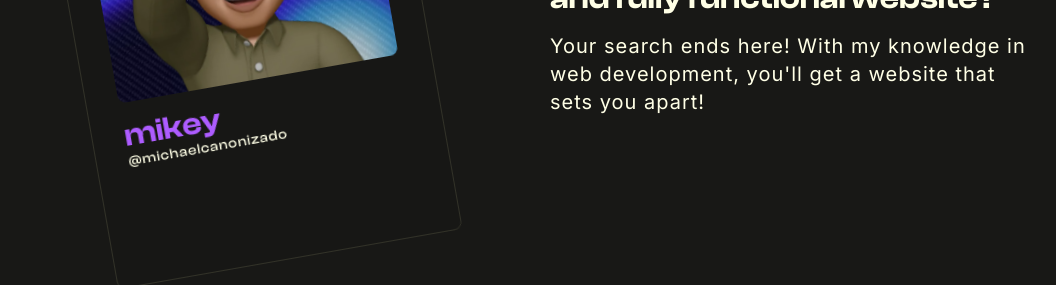
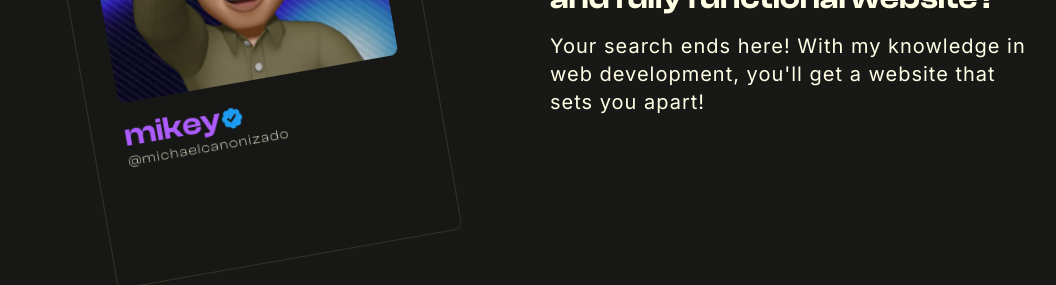
Before and after one commit to michaelcanonizado/michaelcanonizado, a Next.js app: page / in a window 1280 px wide. Shown: the part 1501-1786 px from the top of the page, without its empty margins (89-1145 px from the left). Built offline with nearby package versions, Linux system fonts and the light colour scheme.

Commit message:
refactor: move <Introduction/> card into its own component

```diff
--- a/src/app/_sections/introduction/index.tsx
+++ b/src/app/_sections/introduction/index.tsx
@@ -14,6 +14,7 @@ import {
   TextSub
 } from '@/components/text';
 import Card from '@/components/card';
+import ProfileCard from './profile-card';
 
 const Introduction = ({ className }: ComponentBaseProps) => {
   const containerRef = useRef(null);
@@ -37,24 +38,7 @@ const Introduction = ({ className }: ComponentBaseProps) => {
           }}
           className=''
         >
-          <Card className='bg-muted/90'>
-            <Card.Image>
-              <Image
-                fill
-                className='object-cover'
-                src='/introduction/card-image.png'
-                alt='profile picture'
-              />
-            </Card.Image>
-            <Card.Text>
-              <div className='flex flex-row items-center justify-start'>
-                <TextHeading className='text-brand'>mikey</TextHeading>
-              </div>
-              <div className=''>
-                <TextSub>@michaelcanonizado</TextSub>
-              </div>
-            </Card.Text>
-          </Card>
+          <ProfileCard />
         </motion.div>
 
         <div className='max-w-[480px] space-y-md'>
--- /dev/null
+++ b/src/app/_sections/introduction/profile-card.tsx
@@ -0,0 +1,40 @@
+'use client';
+
+import { useEffect, useState } from 'react';
+
+import { ComponentBaseProps } from '@/types';
+import { motion } from 'framer-motion';
+
+import Card from '@/components/card';
+import { TextBody, TextHeading, TextSub } from '@/components/text';
+import VerifiedBadge from '@/../public/about/verified-badge';
+import Image from 'next/image';
+
+const ProfileCard = ({ className }: ComponentBaseProps) => {
+  return (
+    <a href='https://github.com/michaelcanonizado' target='_blank'>
+      <Card className={className}>
+        <Card.Image>
+          <Image
+            fill
+            className='object-cover'
+            src='/introduction/card-image.png'
+            alt='profile picture'
+          />
+        </Card.Image>
+        <Card.Text>
+          <div className='flex flex-row items-center justify-start'>
+            <TextHeading className='text-brand'>mikey</TextHeading>
+            <VerifiedBadge className='h-[24px]' />
+          </div>
+
+          <TextSub className='font-light tracking-widest'>
+            @michaelcanonizado
+          </TextSub>
+        </Card.Text>
+      </Card>
+    </a>
+  );
+};
+
+export default ProfileCard;
```
